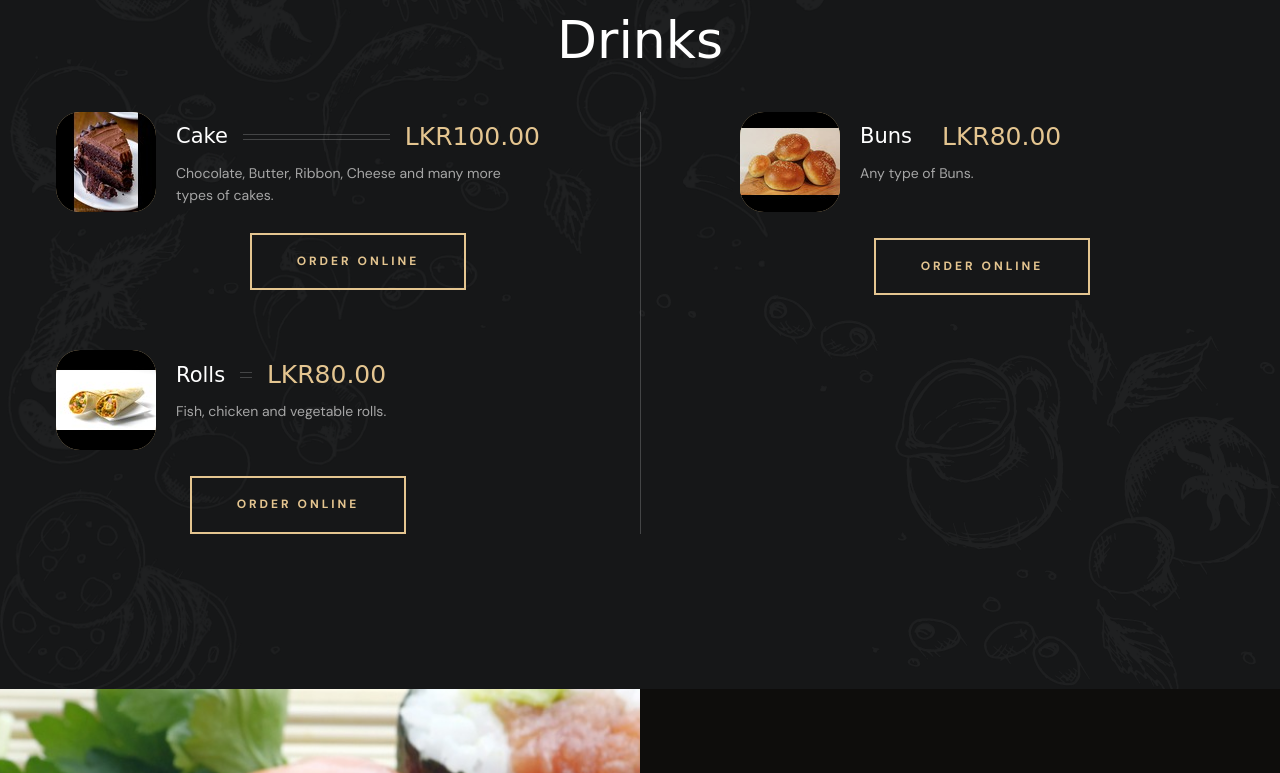
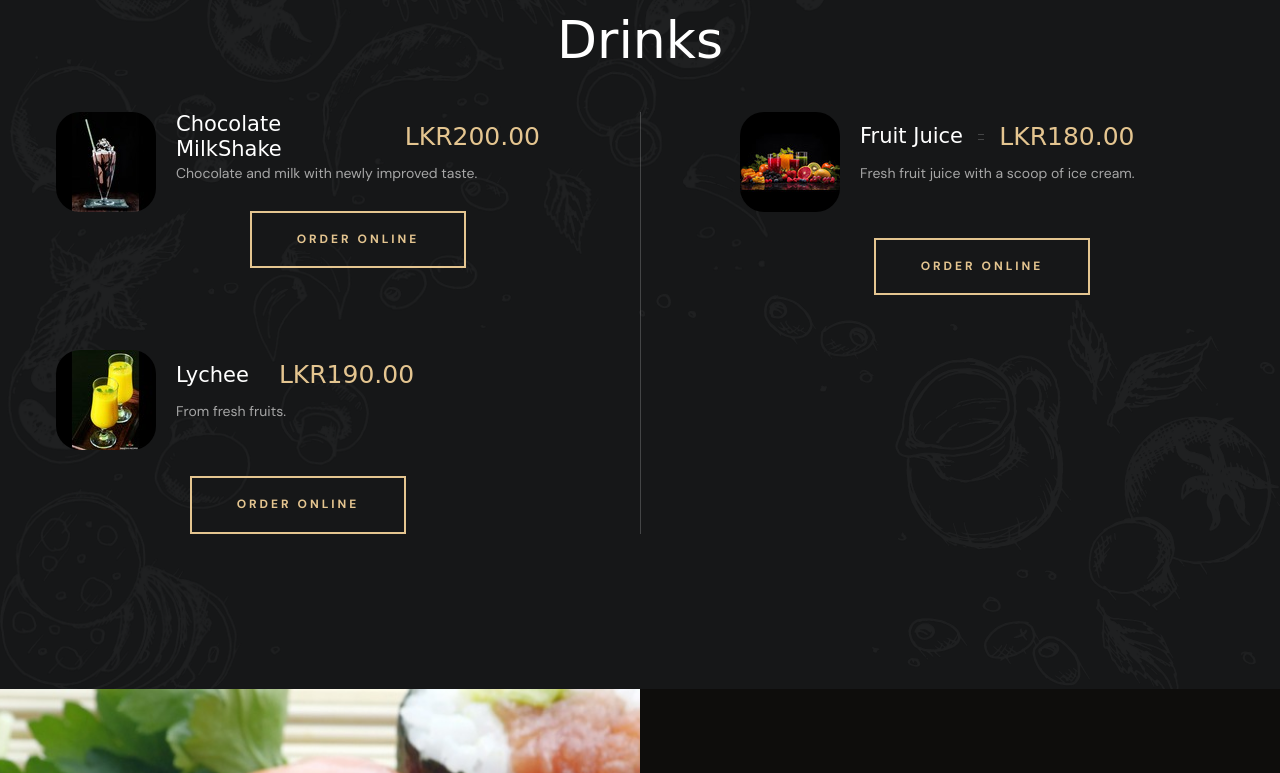
Before and after one commit to hewageuhcu/Digital-Business-Management---Restaurant-App-Front-End-, a plain HTML site: page index.html in a window 1280 px wide. Shown: the part 4727-5500 px from the top of the page. Drawn offline with nearby package versions, Linux system fonts and the light colour scheme; a web font is replaced by a local one.

Commit message:
modified

```diff
--- a/index.html
+++ b/index.html
@@ -767,7 +767,7 @@
               <div class="menu-card hover:card">
 
                 <figure class="card-banner img-holder" style="--width: 100; --height: 100;">
-                  <img src="./assets/images/menu-20.jpg" width="0.1" height="0.1" loading="lazy" alt="Cake"
+                  <img src="./assets/images/menu-30.jpg" width="0.1" height="0.1" loading="lazy" alt="Chocolate MilkShake"
                     class="img-cover">
                 </figure>
 
@@ -775,16 +775,16 @@
 
                   <div class="title-wrapper">
                     <h3 class="title-3">
-                      <a href="#" class="card-title">Cake</a>
+                      <a href="#" class="card-title">Chocolate MilkShake</a>
                     </h3>
 
 
 
-                    <span class="span title-2">LKR100.00</span>
+                    <span class="span title-2">LKR200.00</span>
                   </div>
 
                   <p class="card-text label-1">
-                    Chocolate, Butter, Ribbon, Cheese and many more types of cakes.
+                    Chocolate and milk with newly improved taste.
                   </p>
                   <a href="#" class="btn btn-primary">
                     <span class="text text-1">Order Online</span>
@@ -800,7 +800,7 @@
               <div class="menu-card hover:card">
 
                 <figure class="card-banner img-holder" style="--width: 100; --height: 100;">
-                  <img src="./assets/images/menu-21.jpg" width="100" height="100" loading="lazy" alt="Buns"
+                  <img src="./assets/images/menu-31.jpg" width="100" height="100" loading="lazy" alt="Fruit Juice"
                     class="img-cover">
                 </figure>
 
@@ -808,14 +808,14 @@
 
                   <div class="title-wrapper">
                     <h3 class="title-3">
-                      <a href="#" class="card-title">Buns</a>
+                      <a href="#" class="card-title">Fruit Juice</a>
                     </h3>
 
-                    <span class="span title-2">LKR80.00</span>
+                    <span class="span title-2">LKR180.00</span>
                   </div>
 
                   <p class="card-text label-1">
-                   Any type of Buns.
+                   Fresh fruit juice with a scoop of ice cream.
                   </p>
 
                 </div>
@@ -833,7 +833,7 @@
               <div class="menu-card hover:card">
 
                 <figure class="card-banner img-holder" style="--width: 100; --height: 100;">
-                  <img src="./assets/images/menu-22.jpg" width="100" height="100" loading="lazy" alt="Rolls"
+                  <img src="./assets/images/menu-32.jpg" width="100" height="100" loading="lazy" alt="Lychee"
                     class="img-cover">
                 </figure>
 
@@ -841,14 +841,14 @@
 
                   <div class="title-wrapper">
                     <h3 class="title-3">
-                      <a href="#" class="card-title">Rolls</a>
+                      <a href="#" class="card-title">Lychee</a>
                     </h3>
 
-                    <span class="span title-2">LKR80.00</span>
+                    <span class="span title-2">LKR190.00</span>
                   </div>
 
                   <p class="card-text label-1">
-                    Fish, chicken and vegetable rolls.
+                    From fresh fruits.
                   </p>
 
                 </div>
@@ -1141,9 +1141,6 @@
 
           </ul>
 
-          <p class="menu-text text-center">
-            During seasonal periods daily from <span class="span">7:00 am</span> to <span class="span">9:00 pm</span>
-          </p>
 
 
 
```
Also changed, not shown: assets/images/menu-30.jpg (added), assets/images/menu-31.jpg (added), assets/images/menu-32.jpg (added).
